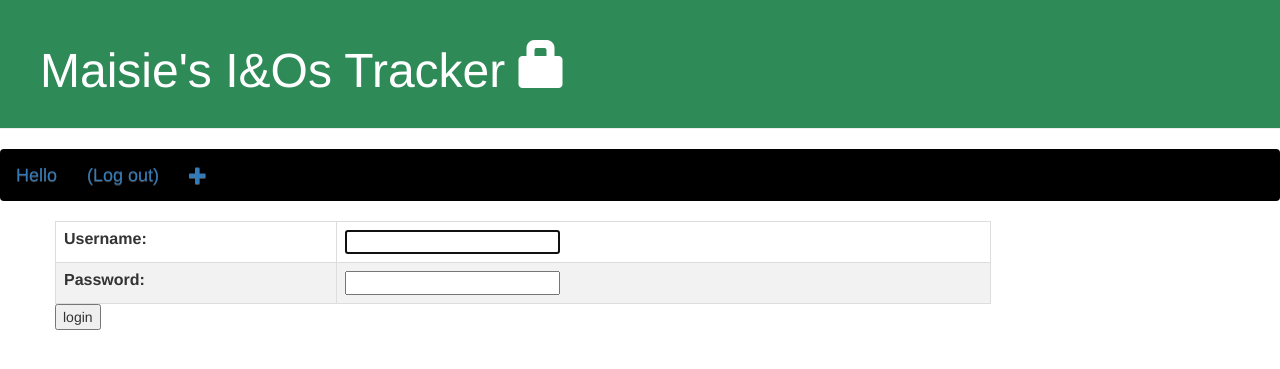
After one commit to DwightEllis/maisieio, a Django app: page /accounts/login/ in a window 1280 px wide. The commit adds this page. Shown: the top 369 px of the page. Run offline with Django 3.2, Linux system fonts and the light colour scheme; some libraries are stand-ins or nearby versions.

Commit message:
Added delete IO, navigation bar, login/logout features

```diff
--- a/IO_Tracker/templates/IO_Tracker/base.html
+++ b/IO_Tracker/templates/IO_Tracker/base.html
@@ -4,17 +4,34 @@
         <title>Maisie IO Trackers</title>
         <link rel="stylesheet" href="//maxcdn.bootstrapcdn.com/bootstrap/3.2.0/css/bootstrap.min.css">
         <link rel="stylesheet" href="//maxcdn.bootstrapcdn.com/bootstrap/3.2.0/css/bootstrap-theme.min.css">
-        <link rel="stylesheet" href="{% static '//css/io_tracker.css' %}">
-
+        <link rel="stylesheet" href="{% static 'css/io_tracker.css' %}">
     </head>
     <body>
         <div class="page-header">
 
             <h1>
                 <a href="/">Maisie's I&Os Tracker </a>
-                <a href="{% url 'io_new' %}" class="top-menu"><p style="float:right">Add</p><span style= "float:right;"class="glyphicon glyphicon-plus"></span></a>
+                {% if user.is_authenticated %}
+<!--                         <p>Hello {{ user.username }} <small>(<a href="{% url 'logout' %}">Log out</a>)</small></p>
+                        <a href="{% url 'io_new' %}" class="top-menu"><p style="float:right">Add</p><span style= "float:right;"class="glyphicon glyphicon-plus"></span></a> -->
+                {% else %}
+                        <a href="{% url 'login' %}" class="top-menu"><span class="glyphicon glyphicon-lock"></span></a>
+                {% endif %}
             </h1>
         </div>
+<!--         <div class="topnav2">
+            <a class="active" href="#home">Home</a>
+            <a href="#news">News</a>
+            <a href="#contact">Contact</a>
+            <div class="topnav2-right">
+                <a href="#search">Add</a>
+                <a href="#search">Logout</a>
+            </div>
+        </div> -->
+        <nav class="navbar navbar-expand navbar-dark bg-dark" style="background-color: #000000;">
+            <a class="navbar-brand">Hello {{ user.username }} <a class="navbar-brand" href="{% url 'logout' %}">(Log out)</a>
+            <a href="{% url 'io_new' %}" class="navbar-brand"><span class="glyphicon glyphicon-plus"></span></a>
+        </nav>
         <div class="content container">
             <div class="row">
 <!--                 <div class="col-md-8"> -->
--- /dev/null
+++ b/IO_Tracker/templates/registration/login.html
@@ -0,0 +1,24 @@
+{% extends 'IO_Tracker/base.html' %}
+
+{% block content %}
+    {% if form.errors %}
+        <p>Your username and password didn't match. Please try again.</p>
+    {% endif %}
+
+    <form method="post" action="{% url 'login' %}">
+    {% csrf_token %}
+        <table>
+        <tr>
+            <td>{{ form.username.label_tag }}</td>
+            <td>{{ form.username }}</td>
+        </tr>
+        <tr>
+            <td>{{ form.password.label_tag }}</td>
+            <td>{{ form.password }}</td>
+        </tr>
+        </table>
+
+        <input type="submit" value="login" />
+        <input type="hidden" name="next" value="{{ next }}" />
+    </form>
+{% endblock %}
--- a/IO_Tracker/urls.py
+++ b/IO_Tracker/urls.py
@@ -1,8 +1,10 @@
 from django.urls import path
 from . import views
+from django.conf.urls import url
 
 urlpatterns = [
     path('', views.IO_list, name='IO_list'),
     path('io/new/', views.io_new, name='io_new'),
     path('io/<int:pk>/edit/', views.io_edit, name='io_edit'),
+    url(r'^io/(?P<pk>\d+)/remove/$', views.io_remove, name='io_remove'),
 ]
--- a/mysite/settings.py
+++ b/mysite/settings.py
@@ -144,3 +144,5 @@ STATIC_ROOT = os.path.join(BASE_DIR, 'static')
 # Heroku stuff
 db_from_env = dj_database_url.config(conn_max_age=500)
 DATABASES['default'].update(db_from_env)
+
+LOGIN_REDIRECT_URL = '/'
--- a/mysite/urls.py
+++ b/mysite/urls.py
@@ -15,8 +15,12 @@ Including another URLconf
 """
 from django.urls import path, include
 from django.contrib import admin
+from django.contrib.auth import views
+from django.conf.urls import url
 
 urlpatterns = [
     path('admin/', admin.site.urls),
+    url(r'^accounts/login/$', views.login, name='login'),
+    url(r'^accounts/logout/$', views.logout, name='logout', kwargs={'next_page': '/'}),
     path('', include('IO_Tracker.urls')),
 ]
```
Also changed, not shown: IO_Tracker/templates/IO_Tracker/IO_list.html (+7 -1 lines), IO_Tracker/views.py (+10 -1 lines).
